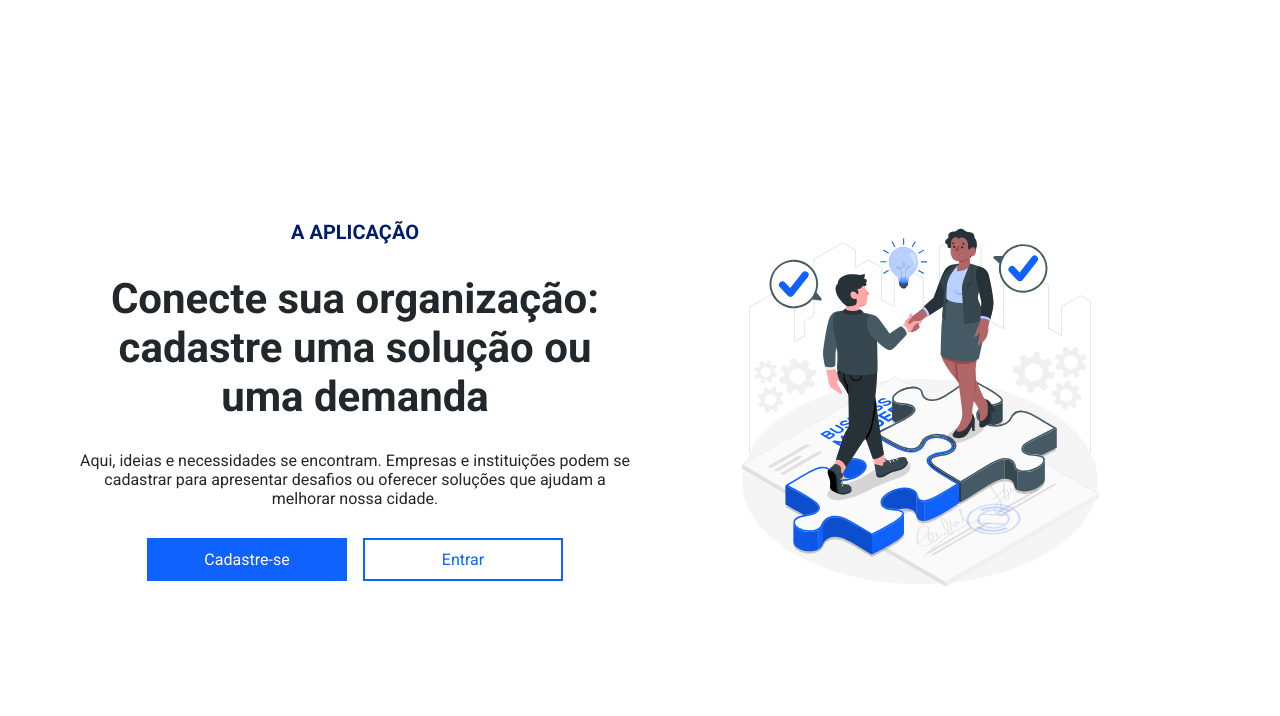
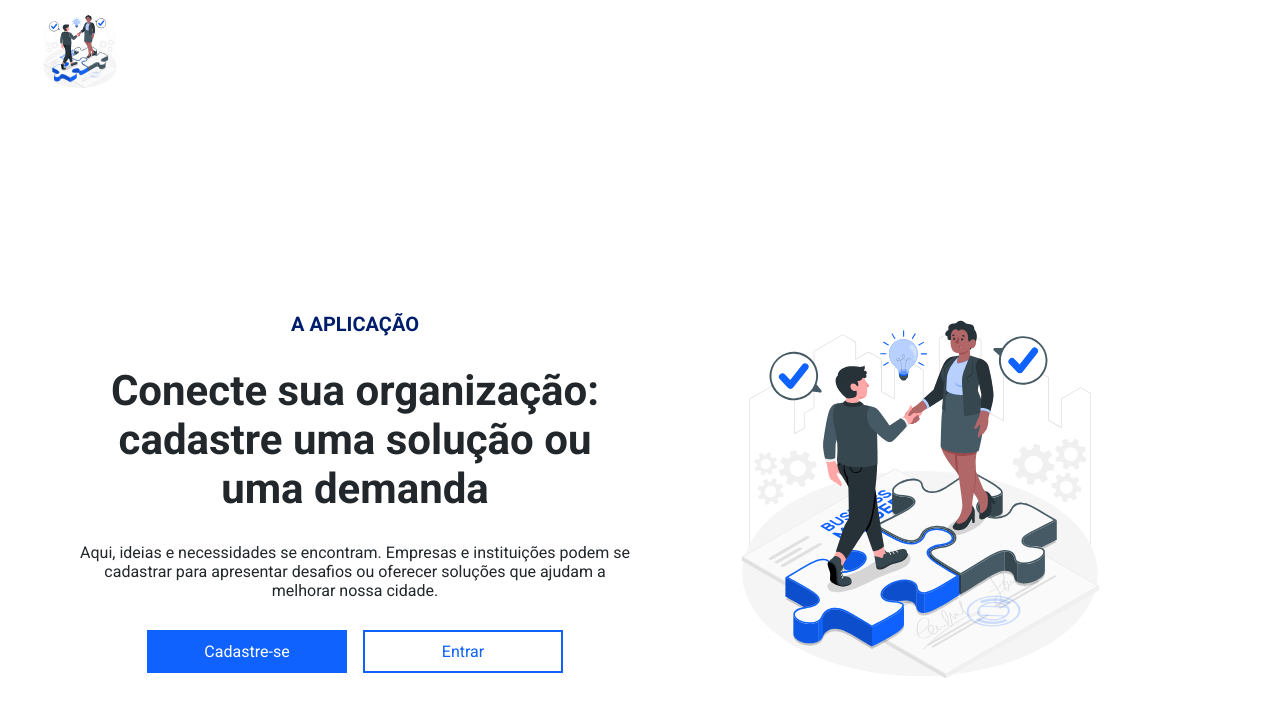
Before and after one commit to narakushi/projeto-uneb-ativos, a Next.js app: page / in a window 1280 px wide. Shown: the top 716 px of the page. Built offline with nearby package versions, Linux system fonts and the light colour scheme.

Commit message:
:bug: fix: corrigindo bug de css e adicionando header

```diff
--- /dev/null
+++ b/src/components/layout/header/index.jsx
@@ -0,0 +1,22 @@
+import Image from "next/image";
+import logo from "@/../public/logo-amico.svg";
+import Link from "next/link";
+import styles from "./index.module.css";
+import { Container } from "../container";
+
+export function Header() {
+  return (
+    <header className={styles.header}>
+      <Container>
+        <Link href="/" className={styles.logoHeader}>
+          <Image
+            src={logo}
+            alt="Logo temporaria do site"
+            width={100}
+            height={100}
+          />
+        </Link>
+      </Container>
+    </header>
+  );
+}
--- /dev/null
+++ b/src/components/layout/header/index.module.css
@@ -0,0 +1,10 @@
+.header {
+  padding-top: 1rem;
+  margin: 0;
+  width: 100%;
+}
+
+.logoHeader img {
+  width: 8rem;
+  height: 8rem;
+}
--- a/src/pages/_app.js
+++ /dev/null
@@ -1,5 +0,0 @@
-import "@/styles/globals.css";
-
-export default function App({ Component, pageProps }) {
-  return <Component {...pageProps} />;
-}
--- /dev/null
+++ b/src/pages/_app.jsx
@@ -0,0 +1,11 @@
+import "@/styles/globals.css";
+import { Header } from "@/components/layout/header";
+
+export default function App({ Component, pageProps }) {
+  return (
+    <>
+      <Header />
+      <Component {...pageProps} />
+    </>
+  );
+}
--- a/src/styles/Home.module.css
+++ b/src/styles/Home.module.css
@@ -1,7 +1,7 @@
 .home {
-  max-width: 100svw;
-  width: 100svw;
-  height: 100svh;
+  max-width: 100%;
+  width: 100%;
+  height: 100%;
   display: flex;
   align-items: center;
   justify-content: center;
--- a/src/styles/globals.css
+++ b/src/styles/globals.css
@@ -24,5 +24,6 @@ html {
 html,
 body,
 #__next {
+  max-width: 100svw;
   height: 100svh;
 }
```
Also changed, not shown: public/logo-amico.svg (added).
